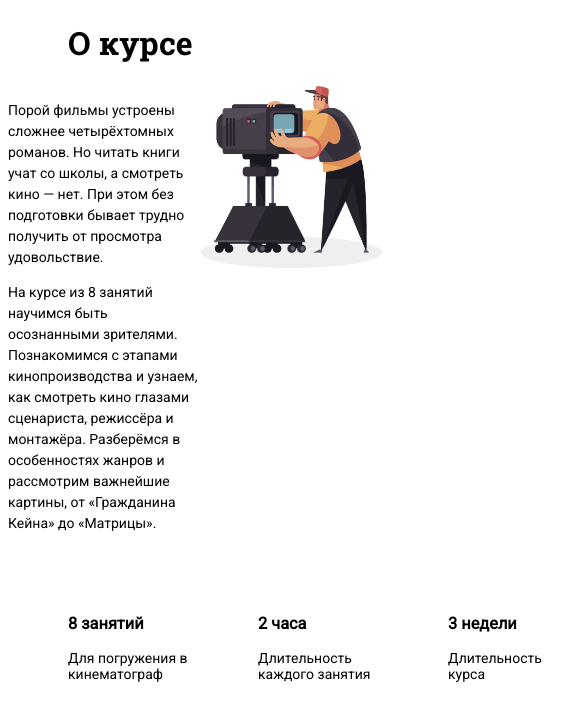
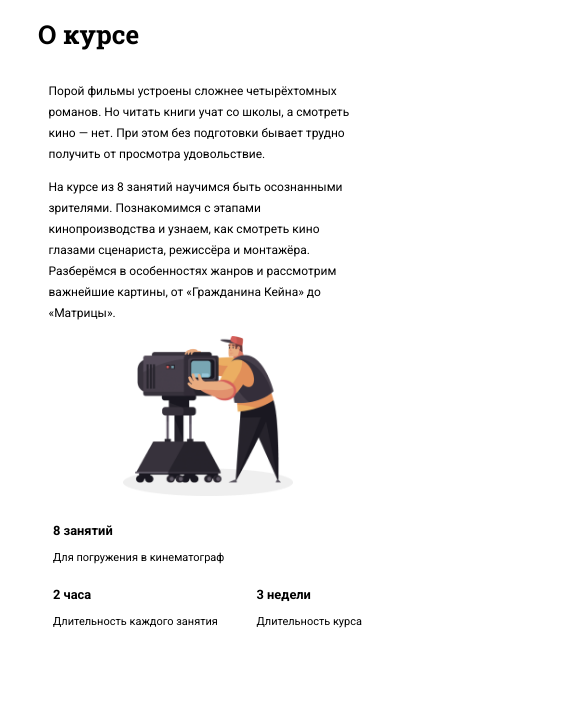
Before and after one commit to mahmudov2001/Figma, a plain HTML site: page index.html in a window 390 px wide. Shown: the whole page, 568 px wide, since content can reach past the window. Drawn offline with Linux system fonts and the light colour scheme.

Commit message:
fix some responsive details

```diff
--- a/index.html
+++ b/index.html
@@ -8,7 +8,7 @@
     <link rel="stylesheet" href="./style.css">
   </head>
   <body>
-    <h1>O курсе</h1>
+    <h1><span>O курсе</span></h1>
     <div class="main">
       <div class="paragraphy">
         <p>
@@ -25,12 +25,12 @@
         </p>
       </div>
       <div class="image">
-        <img class="first" src="./rejissor.png" alt="">
+        <img class="first" src="./cameraman.png" alt="">
       </div>
     </div>
     <div class="footer">
       <div class="picture">
-        <img src="./Group 11.png" alt="">
+        <img src="./rejissyor.png" alt="">
       </div>
       <div class="hour">
         <h3>8 занятий</h3>
--- a/style.css
+++ b/style.css
@@ -1,14 +1,17 @@
-@import url('https://fonts.googleapis.com/css2?family=Montserrat:wght@600&family=Roboto+Slab:wght@700&display=swap');
-@import url('https://fonts.googleapis.com/css2?family=Roboto&display=swap');
+@import url('https://fonts.googleapis.com/css2?family=Roboto+Slab:wght@700&family=Roboto:wght@100;300;400;500;700;900&display=swap');
+
+body{
+    padding-left: 100px;
+    padding-right: 30px;
+}
 h1{
-    margin-left: 120px;
-    font-family: "Roboto Slab";
+    font-family: "Roboto Slab", serif;
 }
 .main{
     display: flex;
     flex-direction: row;
-    justify-content: space-around;
-    font-family: "Roboto";
+    justify-content: space-between;
+    font-family: "Roboto", sans-serif;
 }
 .paragraphy{
     width: 662px;
@@ -17,29 +20,38 @@ h1{
     line-height: 36px;
     letter-spacing: 0em;
     text-align: left;
+    margin-right: 10px;
 }
 .footer{
-    margin-right: 300px;
-    font-family: 'Roboto';
+    font-family: 'Roboto',sans-serif;
     align-items: center;
     margin-top: 50px;
     display: flex;
     justify-content: space-between;
 }
 .hour{
-    width:150px;
+    margin-inline: 15px;
 }
 .picture{
-    margin-left:120px;
+    margin-right: 10px;
 }
-@media (max-width:834px){
+@media (max-width: 1096px){
+    .paragraphy{
+        font-size: 22px;
+        line-height: 21px;
+    }
+}
+@media (max-width: 1024px){
+    body{
+        padding-left: 60px;
+        padding-right: 10px;
+    }
     .picture{
         display: none;
+        margin-right: 0px;
     }
     h1{
         font-size: 32px;
-        margin-left: 60px;
-
     }
     .paragraphy{
         width: 383px;
@@ -47,24 +59,25 @@ h1{
         line-height: 21px;
     }
     .first{
-        width: 181px;
-        height: 182px;
+        width: 300px;
+        height: 270px;
         margin-bottom: 10px;
     }
     .hour{
         font-size: 14px;
-        width: 120px;
+        margin-inline: 15px;
     }
     .footer{
-        margin-left:60px;
-        width: 500px;
         justify-content:space-between;
     }
 }
-@media (max-width:375px){
+@media (max-width:675px){
+    body{
+        padding-left: 30px;
+        padding-right: 5px;
+    }
     h1{
         font-size: 26px;
-        margin-left:25px;
     }
     .main{
         display: flex;
@@ -81,11 +94,10 @@ h1{
     }
     .hour{
         font-size: 11px;
-        width: 90px;
+        margin-inline: 15px;
     }
     .footer{
         flex-wrap: wrap;
-        width:210px;
         margin: 0;
     }
 }
```
Also changed, not shown: cameraman.png (renamed from rejissor.png), rejissyor.png (renamed from Group 11.png).
